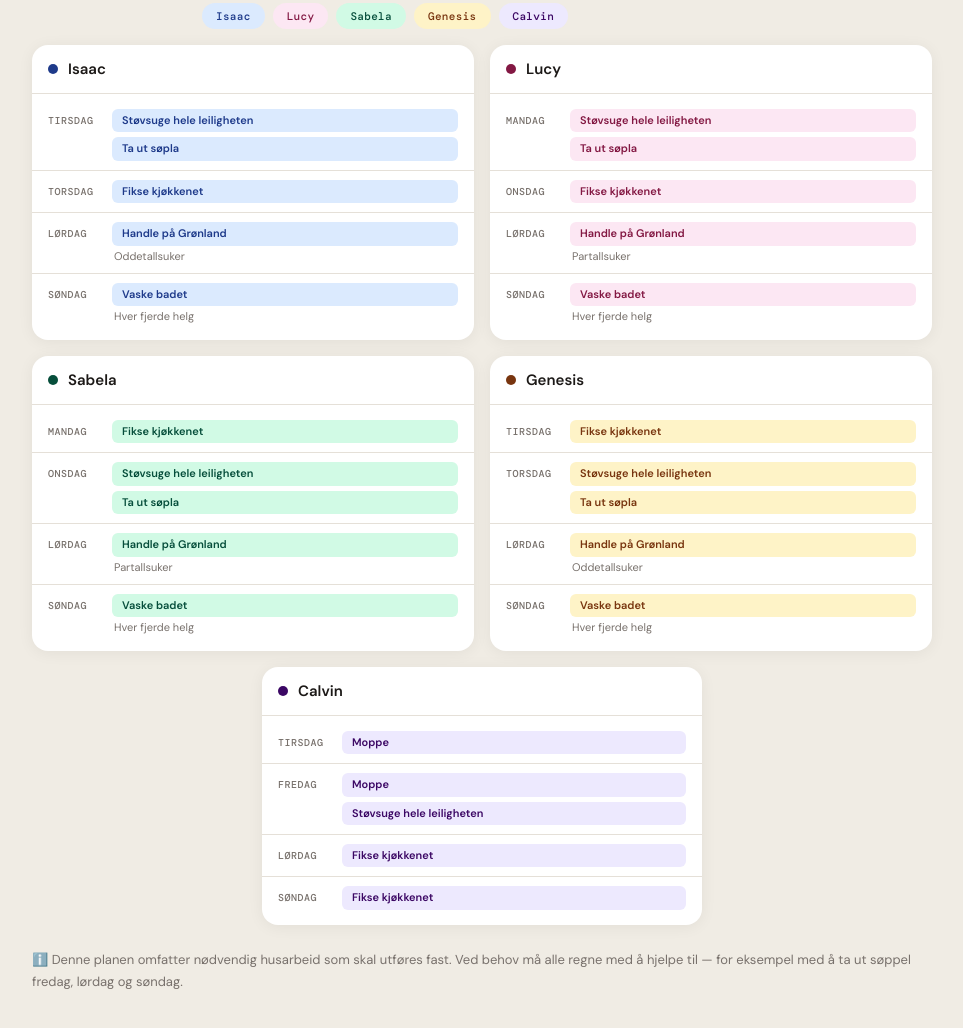
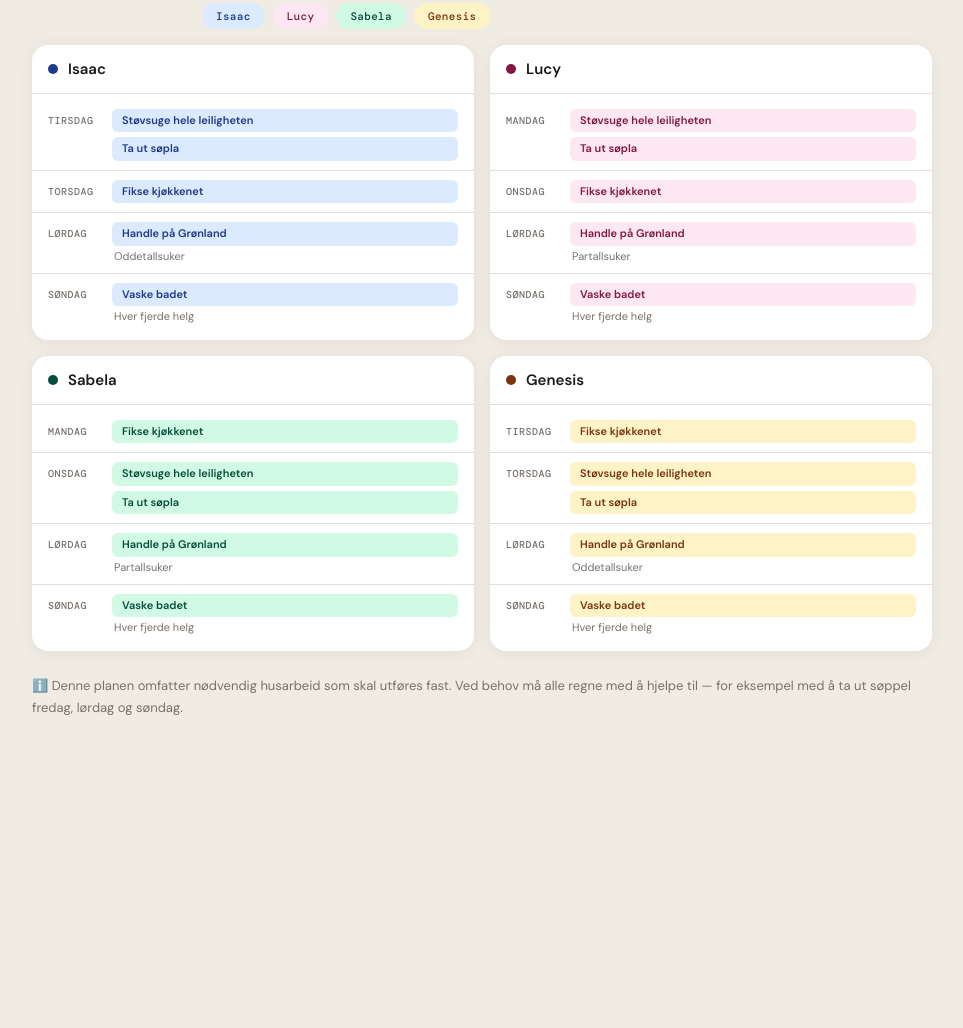
Before and after one commit to mrkrogh/husarbeid, a plain HTML site: page index.html in a window 1280 px wide. Shown: the part 108-1136 px from the top of the page, without its empty margins (158-1121 px from the left). After the commit the page ends 891 px from the top, so only its background shows below. Drawn offline with nearby package versions, Linux system fonts and the light colour scheme.

Commit message:
Add files via upload

```diff
--- a/index.html
+++ b/index.html
@@ -260,7 +260,7 @@
   <a class="badge b-l" href="#lucy">Lucy</a>
   <a class="badge b-s" href="#sabela">Sabela</a>
   <a class="badge b-g" href="#genesis">Genesis</a>
-  <a class="badge b-c" href="#calvin">Calvin</a>
+
 </div>
 
 <div class="show-all-wrap" id="showAllWrap">
@@ -489,58 +489,6 @@
     </div>
   </div>
 
-  <!-- ═══════════════════════════════
-       CALVIN
-       ═══════════════════════════════ -->
-  <div class="person-card" id="calvin" data-color="#3b0764">
-    <div class="person-header">
-      <div class="person-dot d-c"></div>
-      <span class="person-name">Calvin</span>
-    </div>
-    <div class="day-rows">
-
-      <div class="day-row">
-        <span class="day-label">Tirsdag</span>
-        <div class="day-tasks">
-          <div class="task-item">
-            <span class="pill p-c">Moppe</span>
-          </div>
-        </div>
-      </div>
-
-      <div class="day-row">
-        <span class="day-label">Fredag</span>
-        <div class="day-tasks">
-          <div class="task-item">
-            <span class="pill p-c">Moppe</span>
-          </div>
-          <div class="task-item">
-            <span class="pill p-c">Støvsuge hele leiligheten</span>
-          </div>
-        </div>
-      </div>
-
-      <div class="day-row">
-        <span class="day-label">Lørdag</span>
-        <div class="day-tasks">
-          <div class="task-item">
-            <span class="pill p-c">Fikse kjøkkenet</span>
-          </div>
-        </div>
-      </div>
-
-      <div class="day-row">
-        <span class="day-label">Søndag</span>
-        <div class="day-tasks">
-          <div class="task-item">
-            <span class="pill p-c">Fikse kjøkkenet</span>
-          </div>
-        </div>
-      </div>
-
-    </div>
-  </div>
-
 </div><!-- /cards -->
 
 <p class="footer-note">
@@ -548,7 +496,7 @@
 </p>
 
 <script>
-  const people = ['isaac', 'lucy', 'sabela', 'genesis', 'calvin'];
+  const people = ['isaac', 'lucy', 'sabela', 'genesis'];
 
   function applyHash(hash) {
     const person = hash.replace('#', '').toLowerCase();
```
